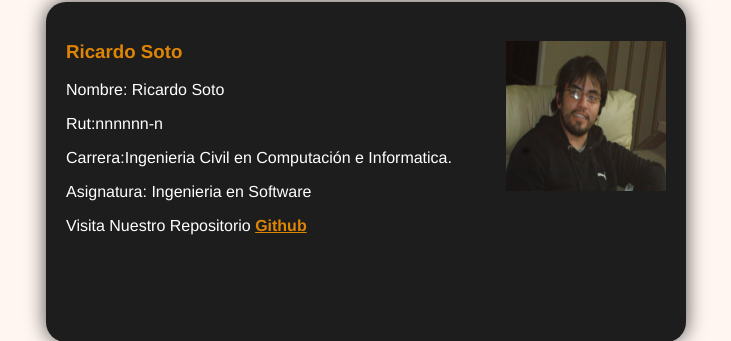
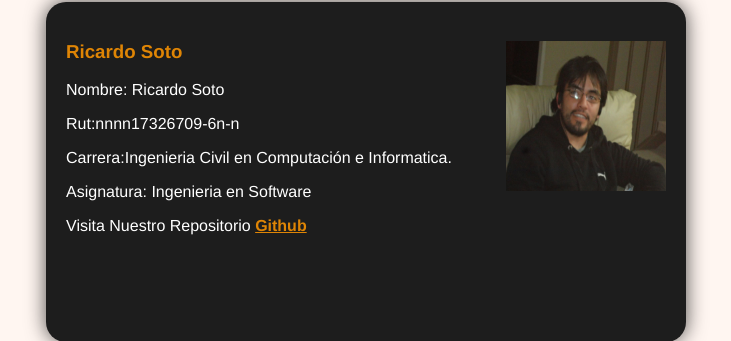
Before and after one commit to claudioac/Ing_Software_2013_2, a PHP site: page /Ricardo.php in a window 1280 px wide. Shown: the part 122-463 px from the top of the page, without its empty margins (274-1005 px from the left). Run offline with PHP 8.4, Linux system fonts and the light colour scheme.

Commit message:
Update Ricardo.php
agregue mis datos

```diff
--- a/Tarea2_Ayudantia/Ricardo.php
+++ b/Tarea2_Ayudantia/Ricardo.php
@@ -28,8 +28,8 @@
                             <h1>Ricardo Soto</h1>
                         </hgroup>
                             <p>Nombre: Ricardo Soto</p>
-                            <p> Rut:nnnnnn-n</p>
-                           <p> Carrera:Ingenieria Civil en Computación e Informatica.</p>
+                            <p> Rut:nnnn17326709-6n-n</p      >
+                            <p> Carrera:Ingenieria Civil en Computación e Informatica.</p>
                           <p>  Asignatura: Ingenieria en Software</p>
                     </article>
                     <aside>
```
